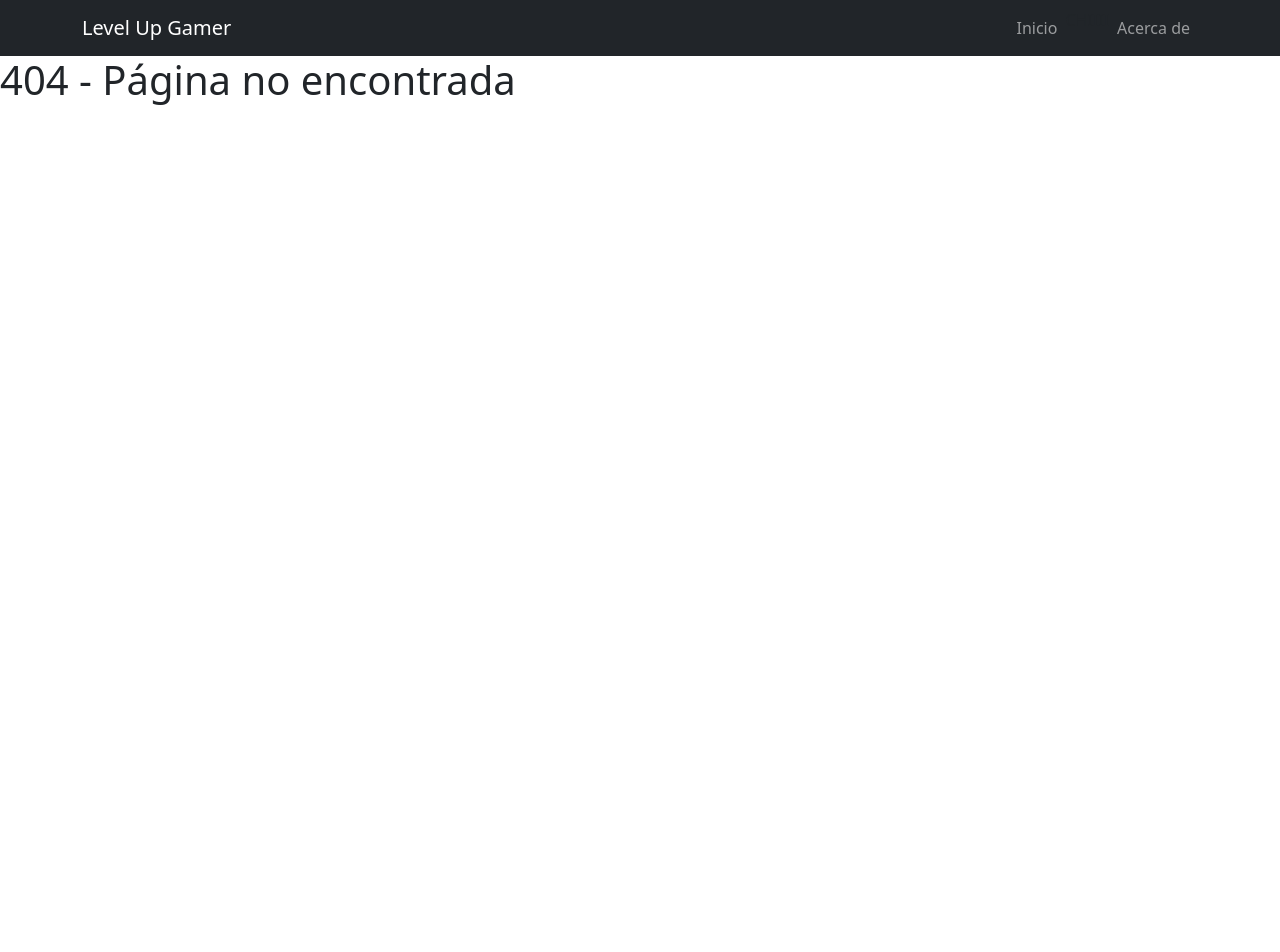
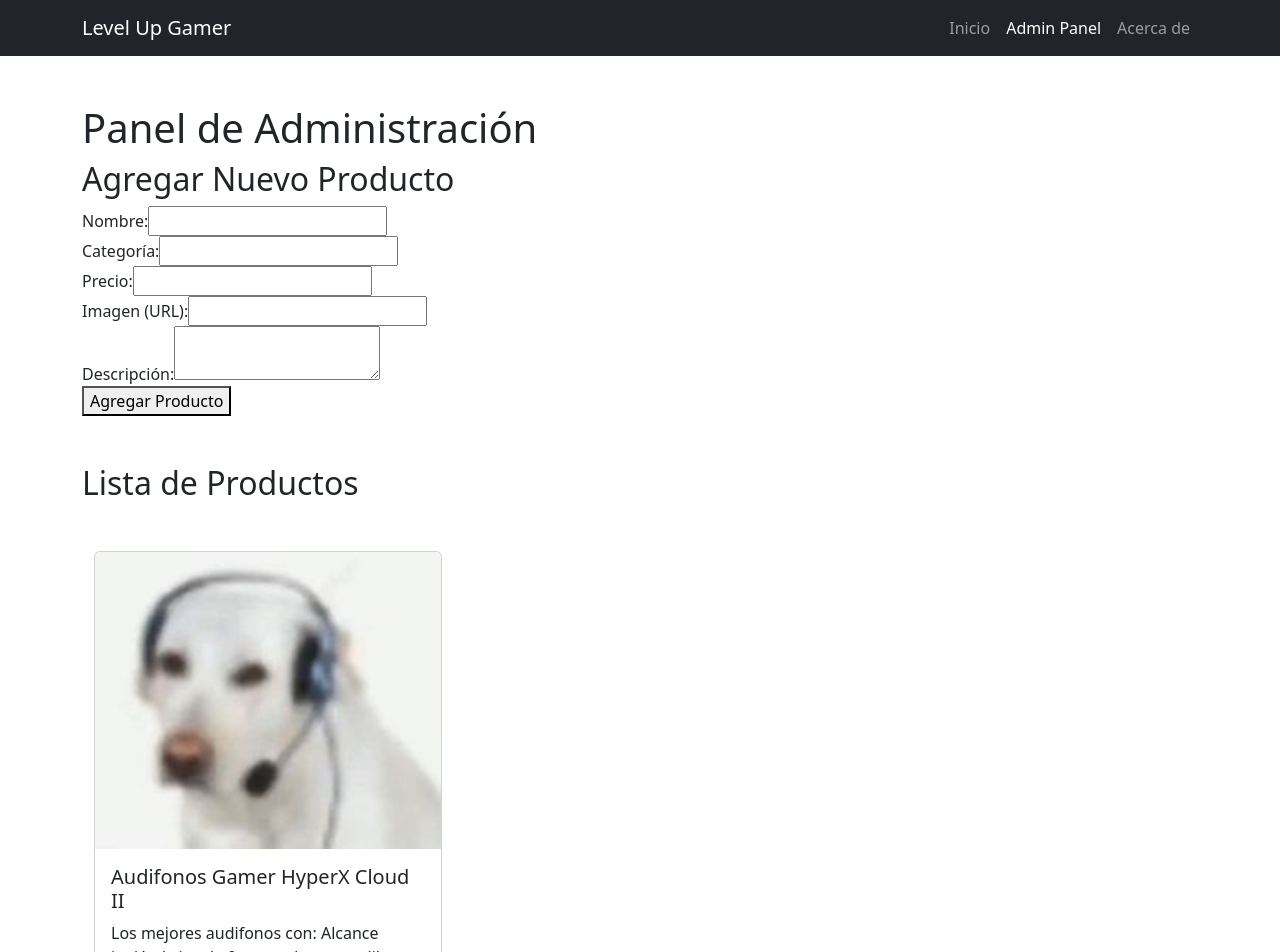
Before and after one commit to josuejheymi/Level_Up_1, a React (Create React App) app: page /admin in a window 1280 px wide. Before the commit this address had no page. Shown: the top 952 px of the page. Before the commit the page ends 800 px from the top, so only its background shows below. Built offline with nearby package versions, Linux system fonts and the light colour scheme.

Commit message:
Se agrego los componentes para visualizar los productos y el arreglo para que funcione con localStorage , tambien un peueño panel de admin para agregar productos

```diff
--- a/src/App.jsx
+++ b/src/App.jsx
@@ -1,20 +1,37 @@
 import { Routes, Route } from "react-router-dom";
+import { useState } from "react";
+import { products as initialProducts } from "./Data/products";
 import Navbar from "./Components/NavBar";
 import Home from "./Pages/Home";
 import About from "./Pages/About";
 import Contact from "./Pages/Contact";
+import AdminPanel from "./Pages/AdminPanel";
+
+
 export default function App() {
-
+  const [products, setProducts] = useState(initialProducts); // agregamos los productos al estado
   return (
     <div className="d-flex flex-column min-vh-100">
       <Navbar />
       <main className="flex-fill">
         <Routes>
-          <Route path="/" element={<Home />} />
-          <Route path="/About" element={<About />} />
-          <Route path="/Contact" element={<Contact />} />
-          <Route path="*" element={<h1>404 - Página no encontrada</h1>} />
-        </Routes>
+  <Route path="/" element={<Home products={products} />} />
+  <Route
+    path="/admin"
+    element={
+      <AdminPanel
+        products={products}
+        onAddProduct={(newProduct) =>
+          setProducts([...products, newProduct])
+        }
+      />
+    }
+  />
+  <Route path="/About" element={<About />} />
+  <Route path="/Contact" element={<Contact />} />
+  <Route path="*" element={<h1>404 - Página no encontrada</h1>} />
+</Routes>
+
       </main>
     </div>
   );
--- a/src/Components/NavBar.jsx
+++ b/src/Components/NavBar.jsx
@@ -9,8 +9,8 @@ export default function Navbar() {
                         <li className="nav-item">
                             <NavLink to="/" className="nav-link">Inicio</NavLink>
                         </li>
-                        <li>
-                            <p>CHIIII</p>
+                        <li className="nav-item">
+                            <NavLink to="/admin" className="nav-link">Admin Panel</NavLink>
                         </li>
                         <li className="nav-item">
                             <NavLink to="/about" className="nav-link">Acerca de</NavLink>
--- /dev/null
+++ b/src/Components/ProductCard.jsx
@@ -0,0 +1,15 @@
+    export default function ProductCard({ product }) {
+        return (
+            <div className="card h-100">
+                <img src={product.imagen} className="card-img-top" alt={product.nombre} />
+                <div className="card-body d-flex flex-column">
+                    <h5 className="card-title">{product.nombre}</h5>
+                    <p className="card-text flex-grow-1">{product.descripcion}</p>
+                    <div className="mt-auto">
+                        <p className="card-text"><strong>Precio:</strong> ${product.precio.toLocaleString()}</p>
+                        <button className="btn btn-primary w-100">Agregar al Carrito</button>
+                    </div>
+                </div>
+            </div>
+        );
+    }
--- /dev/null
+++ b/src/Components/ProductForm.jsx
@@ -0,0 +1,52 @@
+import { useState } from "react";
+export default function ProductForm({ onAddProduct }) {
+    const [nombre, setNombre] = useState("");
+    const [categoria, setCategoria] = useState("");
+    const [precio, setPrecio] = useState("");
+    const [imagen, setImagen] = useState("");
+    const [descripcion, setDescripcion] = useState("");
+
+    const handleSubmit = (e) => {
+        e.preventDefault();
+        const newProduct = {
+            id: Date.now(),
+            nombre,
+            categoria,
+            precio: parseFloat(precio),
+            imagen,
+            descripcion
+        };
+        onAddProduct(newProduct);
+        setNombre("");
+        setCategoria("");
+        setPrecio("");
+        setImagen("");
+        setDescripcion("");
+    };
+
+    return (
+        <form onSubmit={handleSubmit}>
+            <div>
+                <label>Nombre:</label>
+                <input type="text" value={nombre} onChange={(e) => setNombre(e.target.value)} required />
+            </div>
+            <div>
+                <label>Categoría:</label>
+                <input type="text" value={categoria} onChange={(e) => setCategoria(e.target.value)} required />
+            </div>
+            <div>
+                <label>Precio:</label>
+                <input type="number" value={precio} onChange={(e) => setPrecio(e.target.value)} required />
+            </div>
+            <div>
+                <label>Imagen (URL):</label>
+                <input type="text" value={imagen} onChange={(e) => setImagen(e.target.value)} required />
+            </div>
+            <div>
+                <label>Descripción:</label>
+                <textarea value={descripcion} onChange={(e) => setDescripcion(e.target.value)} required></textarea>
+            </div>
+            <button type="submit">Agregar Producto</button>
+        </form>
+    );
+}
--- /dev/null
+++ b/src/Components/ProductList.jsx
@@ -0,0 +1,14 @@
+import ProductCard from "./ProductCard";
+export default function ProductList({ products }) {
+    return (
+        <div className="container my-5">
+            <div className="row row-cols-1 row-cols-md-3 g-4">
+                {products.map((product) => (
+                    <div className="col" key={product.id}>
+                        <ProductCard product={product} />
+                    </div>
+                ))}
+            </div>
+        </div>
+    );
+}
--- /dev/null
+++ b/src/Data/products.js
@@ -0,0 +1,68 @@
+import audifonos from "../assets/audifonos.jpg";
+// Array de productos
+export const products = [
+    {
+        id: 1,
+        nombre: "Audifonos Gamer HyperX Cloud II",
+        categoria: "accesorios",
+        precio: 19990,
+        imagen: audifonos,
+        descripcion: "Los mejores audifonos con: Alcance inalámbrico de 0 m, modo manos libres incluido y Con cancelación de ruido."
+    },/*
+    {
+        id: 2,
+        nombre: "Call of Duty",
+        categoria: "juegos",
+        precio: 59990,
+        imagen: "img/call_of_duty.jpg",
+        descripcion: "Call of Duty (2003) es un shooter en primera persona ambientado en la Segunda Guerra Mundial que te permite jugar desde la perspectiva de soldados estadounidenses, británicos y soviéticos en campañas interconectadas, viviendo el conflicto a través de distintas batallas importantes como el desembarco de Normandía y la Batalla de Stalingrado."
+    },
+    {
+        id: 3,
+        nombre: "PlayStation 5",
+        categoria: "consolas",
+        precio: 549990,
+        imagen: "img/ps1-image.jpg",
+        descripcion: "La consola de última generación de Sony, con gráficos impresionantes y tiempos de carga ultrarrápidos."
+    },
+    {
+        id: 4,
+        nombre: "PC Gamer ASUS ROG Strix",
+        categoria: "computadores",
+        precio: 1299990,
+        imagen: "img/pc_gamer1.jpg",
+        descripcion: "Potente equipo diseñado para gamers exigentes, equipado con los últimos componentes."
+    },
+    {
+        id: 5,
+        nombre: "Silla Gamer SecretLab Titan",
+        categoria: "sillas",
+        precio: 349990,
+        imagen: "img/silla.jpg",
+        descripcion: "Silla diseñada para máximo confort con soporte ergonómico y personalización ajustable."
+    },
+    {
+        id: 6,
+        nombre: "Guitar Hero",
+        categoria: "juegos",
+        precio: 49990,
+        imagen: "img/guitar_hero_3.jpg",
+        descripcion: "Guitar Hero III: Legends of Rock es un videojuego musical en el que el jugador simula tocar la guitarra para interpretar canciones de rock, desbloqueando nuevas canciones, guitarras y personajes a medida que progresa en el modo carrera. La historia sigue el viaje de un guitarrista que, tras unirse a una banda, se enfrenta a leyendas del rock como Tom Morello y Slash, y es retado hasta el infierno para convertirse en una leyenda del rock."
+    },
+    {
+        id: 7,
+        nombre: "Sonic",
+        categoria: "juegos",
+        precio: 29990,
+        imagen: "img/sonic.jpg",
+        descripcion: "Un erizo azul supersónico llamado Sonic debe frustrar los planes del científico loco Doctor Robotnik en la Isla Sur. Robotnik ha capturado a los animales de la isla y los ha convertido en robots, además de intentar robar las seis Esmeraldas del Caos para dominar el mundo. Sonic recorre diversas zonas de la isla, rescatando animales, recolectando anillos y enfrentándose a los robots y a Robotnik para restaurar la paz."
+    },
+    {
+        id: 8,
+        nombre: "Super Mario Bros U Deluxe",
+        categoria: "juegos",
+        precio: 14990,
+        imagen: "img/super_mario.jpg",
+        descripcion: "Se centra en los hermanos Mario y Luigi, fontaneros del Reino Champiñón, que deben rescatar a la Princesa Peach y a su reino del malvado Rey Koopa (Bowser). Bowser ha invadido el reino, transformando a sus habitantes en piedras y ladrillos mediante magia negra, y solo la Princesa Peach puede revertir el hechizo."
+    }*/
+];
--- a/src/Pages/About.jsx
+++ b/src/Pages/About.jsx
@@ -1,5 +1,3 @@
-
-
 export default function About() {
     return (
         <>
--- /dev/null
+++ b/src/Pages/AdminPanel.jsx
@@ -0,0 +1,17 @@
+import ProductForm from "../Components/ProductForm";
+import ProductList from "../Components/ProductList";
+export default function AdminPanel({ products, onAddProduct }) {
+    return (
+        <section className="container my-5">
+            <h1>Panel de Administración</h1>
+            <div className="mb-5">
+                <h2>Agregar Nuevo Producto</h2>
+                <ProductForm onAddProduct={onAddProduct} />
+            </div>
+            <div>
+                <h2>Lista de Productos</h2>
+                <ProductList products={products} />
+            </div>
+        </section>
+    );
+}
--- a/src/Pages/Home.jsx
+++ b/src/Pages/Home.jsx
@@ -1,9 +1,14 @@
-export default function Home() {
+import ProductList from "../Components/ProductList";
+
+export default function Home({ products }) {
     return (
         <section className="container my-5">
             <h1>Bienvenido</h1>
             <p>Tienda online de videojuegos, consolas, pc gamers y más . . .</p>
-
+        <div>
+            <h1>Productos en venta</h1>
+            <ProductList products={products} />
+        </div>
         </section>
     );
 }
```
Also changed, not shown: src/assets/audifonos.jpg (added).
